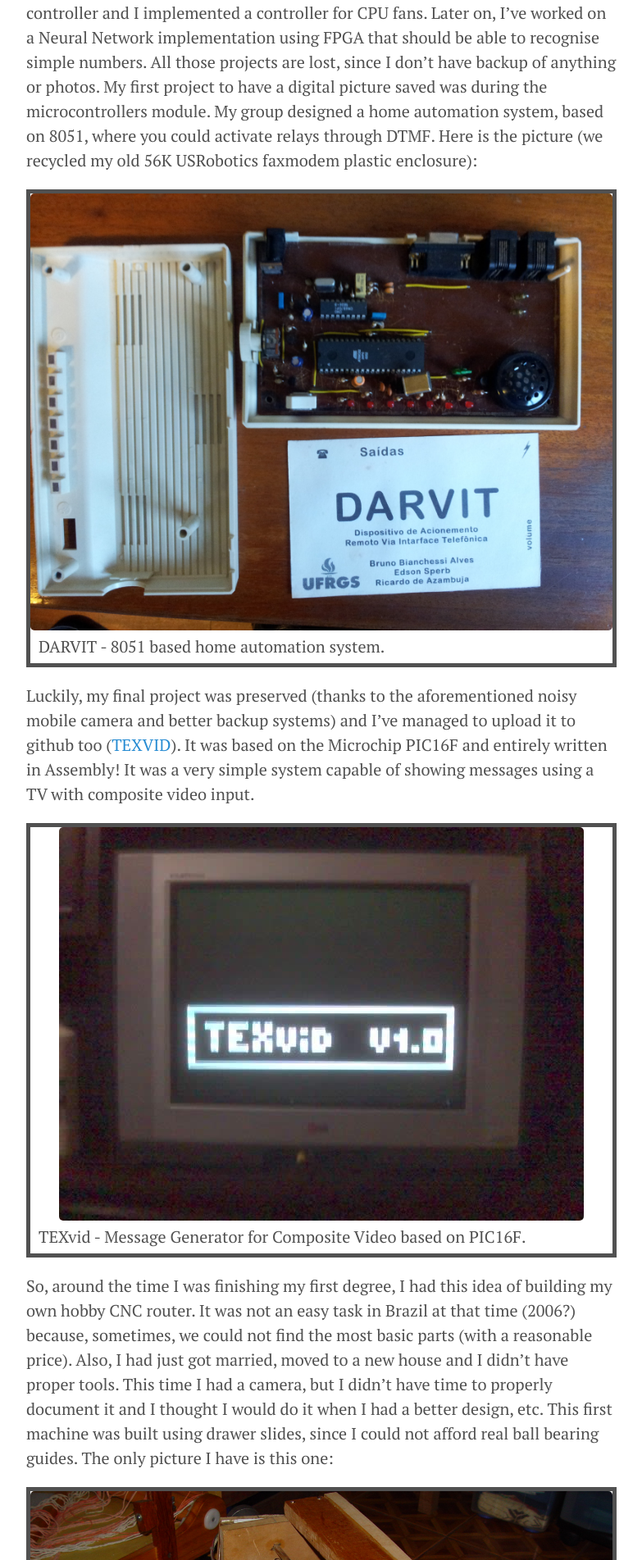
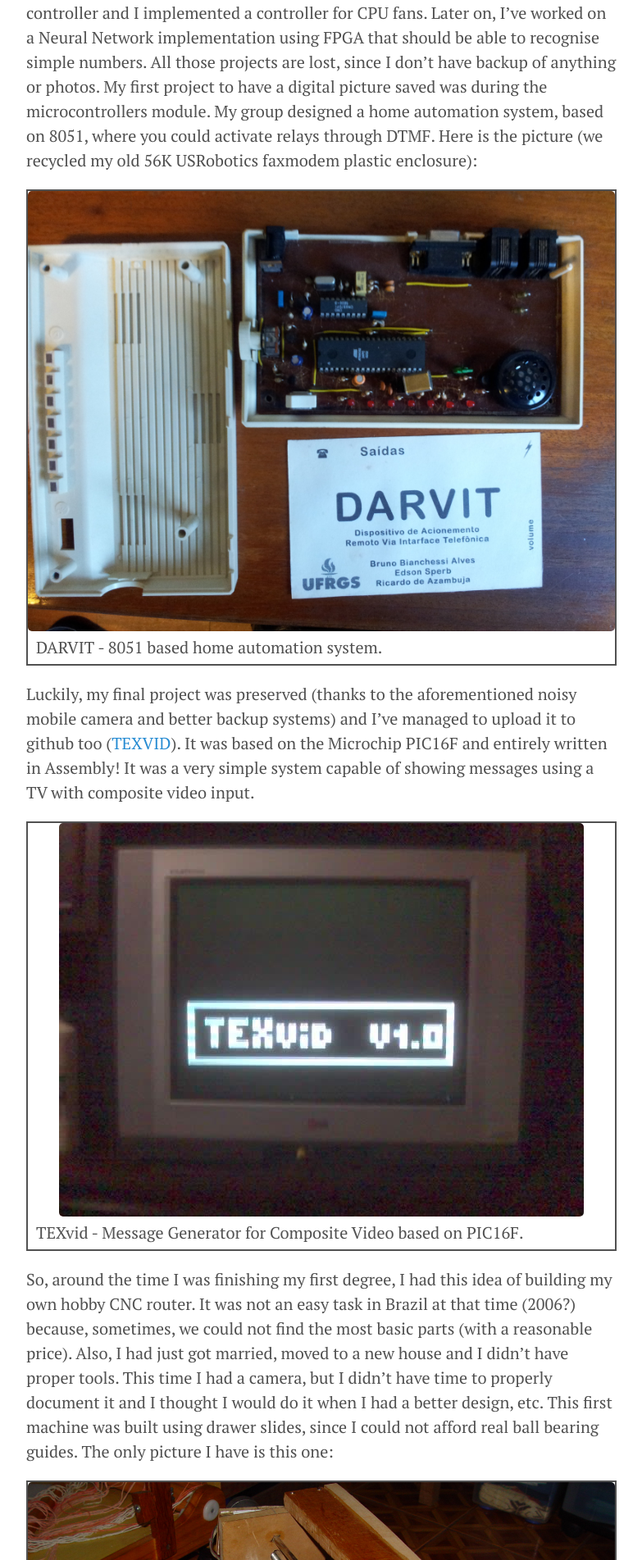
Before and after one commit to ricardodeazambuja/ricardodeazambuja.github.io, a Jekyll site: the page built from index.html, in a window 1280 px wide. Shown: the part 861-2764 px from the top of the page at 82% size, without its empty margins (248-1031 px from the left). Built offline with Jekyll 4.4.1, drawn with Linux system fonts in a browser that asks for light colours; the list of posts is cut into pages by our own code.

Commit message:
border images

```diff
--- a/public/css/images.css
+++ b/public/css/images.css
@@ -9,7 +9,7 @@
     margin-top: 1em;
     margin-bottom: 1em;
     border-style: solid;
-    border-width: 5px;
+    border-width: 2px;
 }
 
 figcaption {
```
